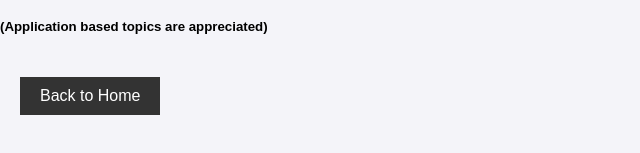
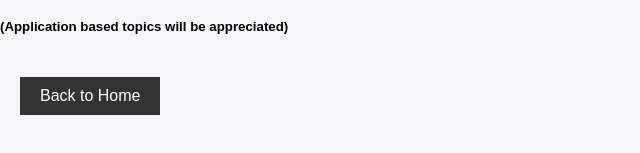
Before and after one commit to Joelmarkjoseph/PPTvisv, a plain HTML site: page rules.html in a window 1280 px wide. Shown: the part 625-778 px from the top of the page, 0-640 px from the left. Drawn offline with Linux system fonts and the light colour scheme.

Commit message:
New Commits

```diff
--- a/rules.html
+++ b/rules.html
@@ -37,7 +37,7 @@
         <li>Natural Language Processing</li>
         <li>Image Processing</li>
       </ul>
-      <h5>(Application based topics are appreciated)</h5>
+      <h5>(Application based topics will be appreciated)</h5>
       <a href="index.html" class="btn">Back to Home</a>
     </section>
   </body>
```
